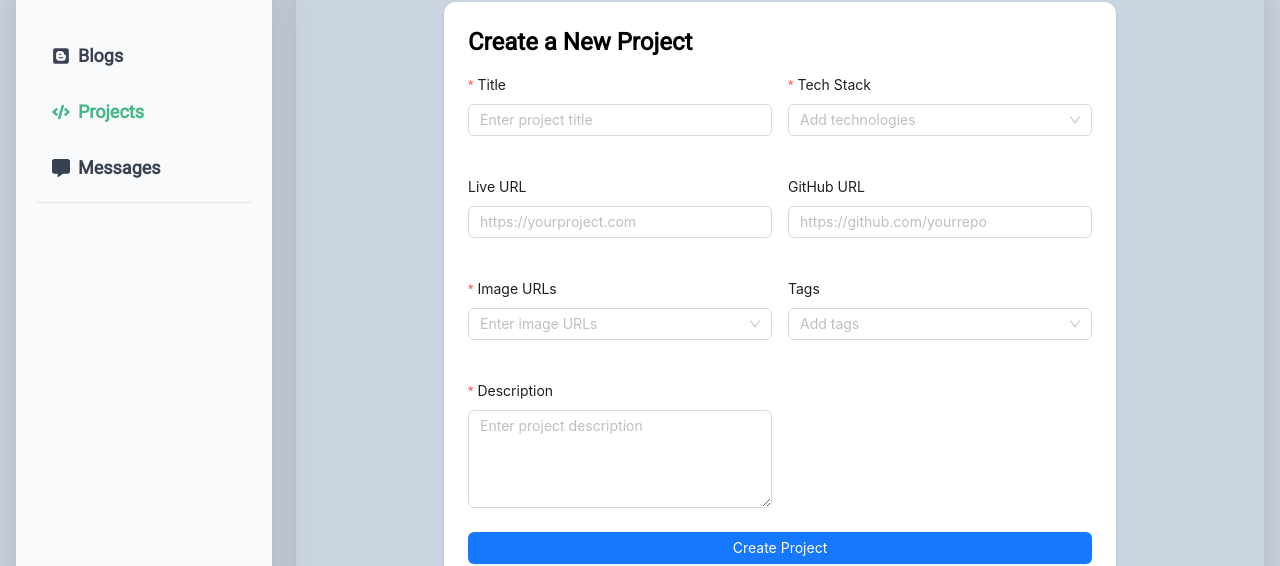
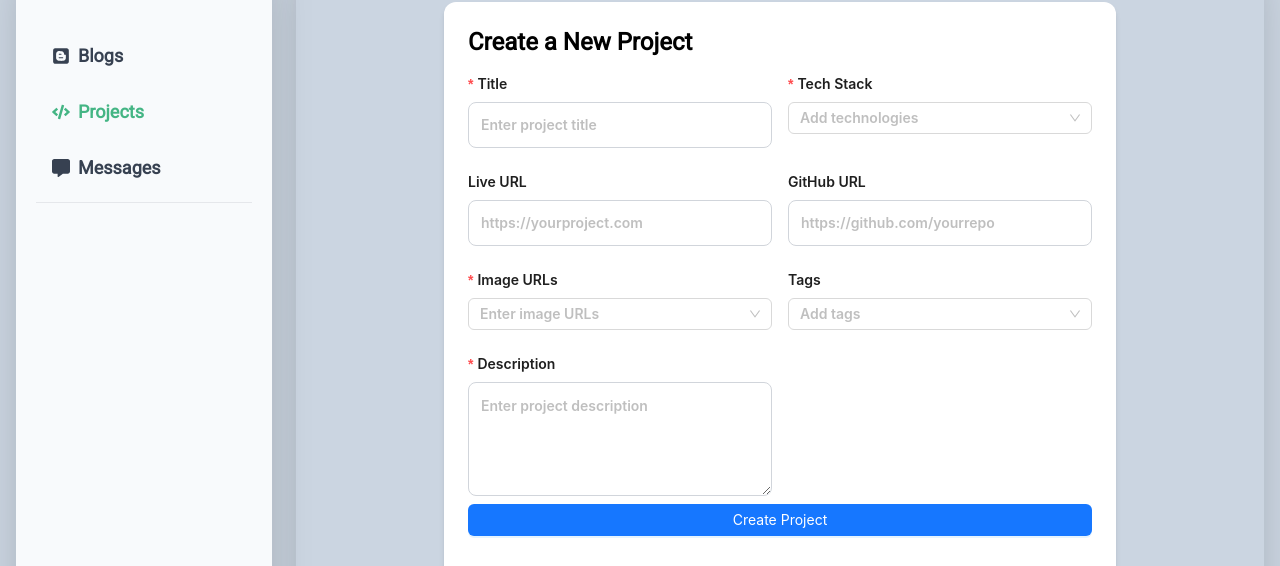
Before and after one commit to Sakhawat71/personal-portfolio-a5, a Next.js app: page /dashboard/projects in a window 1280 px wide. Shown: the part 151-717 px from the top of the page. Built offline with nearby package versions, Linux system fonts and the light colour scheme; no server answers.

Commit message:
feat: enhance CreateProjectForm styling and layout; improve accessibility with consistent class names

```diff
--- a/src/components/Dashboard/CreateProjectForm.tsx
+++ b/src/components/Dashboard/CreateProjectForm.tsx
@@ -27,41 +27,54 @@ const CreateProjectForm = () => {
                     <Form.Item
                         label="Title"
                         name="title"
+                        className="block mb-2 font-semibold text-sm text-gray-700"
                         rules={[{ required: true, message: 'Please enter project title!' }]}
                     >
-                    <Input placeholder="Enter project title" />
+                        <Input
+                            className="w-full p-3 border border-gray-300 rounded-lg text-sm outline-none focus:border-blue-500 focus:ring-2 focus:ring-blue-200 transition-all"
+                            placeholder="Enter project title" />
                     </Form.Item>
 
 
                     {/* Tech Stack */}
                     <Form.Item
+                        className="block mb-2 font-semibold text-sm text-gray-700"
                         label="Tech Stack"
                         name="techStack"
                         rules={[{ required: true, message: 'Please select at least one technology!' }]}
                     >
-                    <Select mode="tags" placeholder="Add technologies" />
+                        <Select
+                        mode="tags"
+                        placeholder="Add technologies" />
                     </Form.Item>
 
                     {/* Live URL */}
                     <Form.Item
+                        className="block mb-2 font-semibold text-sm text-gray-700"
                         label="Live URL"
                         name="liveUrl"
                         rules={[{ type: 'url', message: 'Please enter a valid URL!' }]}
                     >
-                    <Input placeholder="https://yourproject.com" />
+                        <Input
+                        className="w-full p-3 border border-gray-300 rounded-lg text-sm outline-none focus:border-blue-500 focus:ring-2 focus:ring-blue-200 transition-all"
+                        placeholder="https://yourproject.com" />
                     </Form.Item>
 
                     {/* GitHub URL */}
                     <Form.Item
+                        className="block mb-2 font-semibold text-sm text-gray-700"
                         label="GitHub URL"
                         name="githubUrl"
                         rules={[{ type: 'url', message: 'Please enter a valid URL!' }]}
                     >
-                    <Input placeholder="https://github.com/yourrepo" />
+                        <Input
+                        className="w-full p-3 border border-gray-300 rounded-lg text-sm outline-none focus:border-blue-500 focus:ring-2 focus:ring-blue-200 transition-all"
+                        placeholder="https://github.com/yourrepo" />
                     </Form.Item>
 
                     {/* Image URLs */}
                     <Form.Item
+                        className="block mb-2 font-semibold text-sm text-gray-700"
                         label="Image URLs"
                         name="images"
                         rules={[{ required: true, message: 'Please enter at least one image URL!' }]}
@@ -71,6 +84,7 @@ const CreateProjectForm = () => {
 
                     {/* Tags */}
                     <Form.Item
+                        className="block mb-2 font-semibold text-sm text-gray-700"
                         label="Tags"
                         name="tags"
                     >
@@ -79,13 +93,18 @@ const CreateProjectForm = () => {
 
                     {/* Description */}
                     <Form.Item
+                        className="block mb-2 font-semibold text-sm text-gray-700"
                         label="Description"
                         name="description"
                         rules={[{ required: true, message: 'Please enter project description!' }]}
                     >
-                    <Input.TextArea placeholder="Enter project description" rows={4} />
+                        <Input.TextArea
+                        className="w-full p-3 border border-gray-300 rounded-lg text-sm outline-none focus:border-blue-500 focus:ring-2 focus:ring-blue-200 transition-all"
+                        placeholder="Enter project description" rows={4} />
                     </Form.Item>
                 </div>
+
+
                 {/* Submit Button */}
                 <Form.Item>
                     <Button type="primary" htmlType="submit" block>
```
Lines whose indentation alone changed are shown as unchanged.
